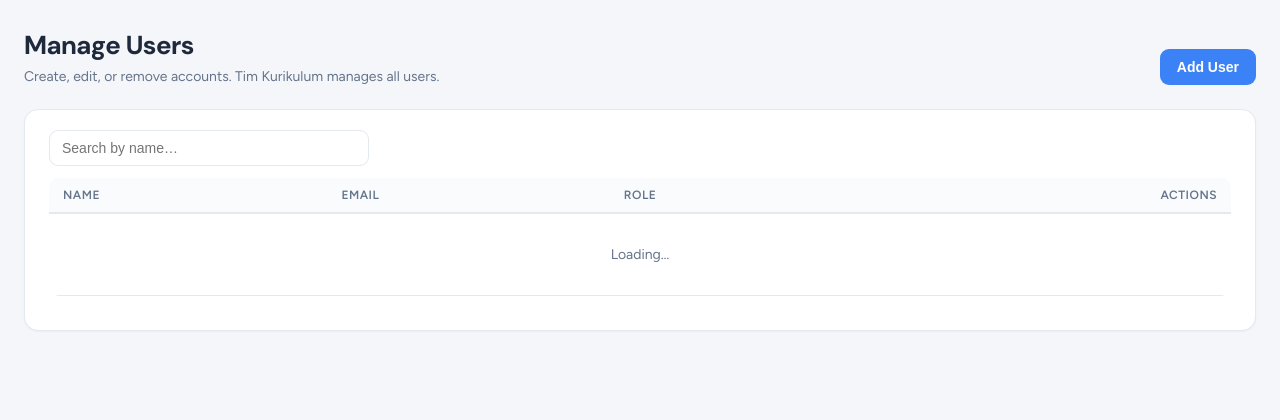
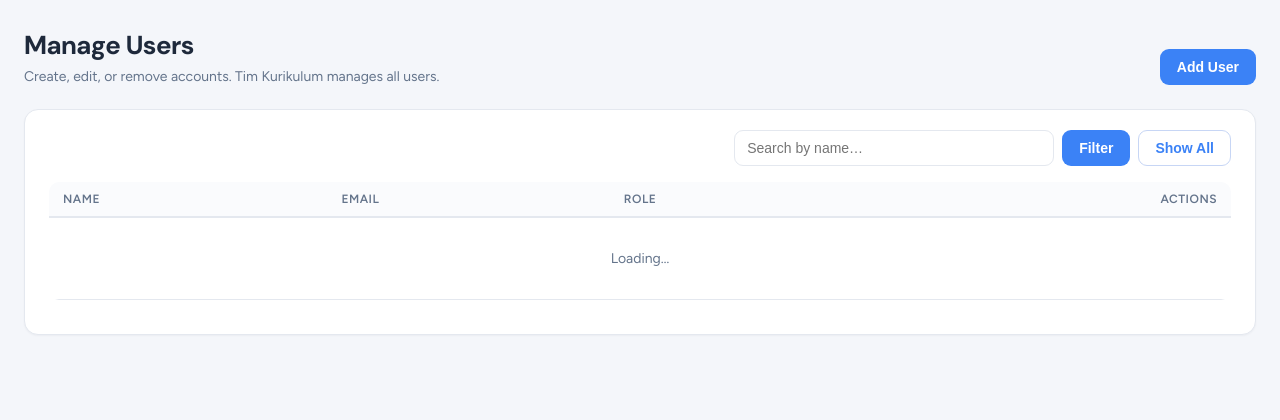
Before and after one commit to idris25muhammad/rubrix-assessment, a Python web app: template templates/users.html in a window 1280 px wide. Shown: the part 63-483 px from the top of the page. Run offline with Jinja, Linux system fonts and the light colour scheme; the template is opened without the code that fills it, so the values that code supplies are empty.

Commit message:
feat: make users list search and pagination non-realtime with Filter/Show All buttons

```diff
--- a/templates/users.html
+++ b/templates/users.html
@@ -13,8 +13,10 @@
 </section>
 
 <section class="card">
-  <div class="table-toolbar">
+  <div class="table-toolbar" style="margin-bottom: 16px; display: flex; gap: 8px; align-items: center; justify-content: flex-end;">
     <input type="text" id="user-search" placeholder="Search by name…" class="search-input">
+    <button class="btn btn-primary" id="btn-filter">Filter</button>
+    <button class="btn btn-outline" id="btn-show-all">Show All</button>
   </div>
   <div class="table-wrap">
     <table class="table" id="user-table">
@@ -118,15 +120,23 @@ function renderPagination(data) {
   }));
 }
 
-const searchInput = document.getElementById('user-search');
-let searchTimer;
-searchInput.addEventListener('input', () => {
-  clearTimeout(searchTimer);
-  searchTimer = setTimeout(() => {
-    currentSearch = searchInput.value.trim();
-    currentPage = 1;
-    loadUsers();
-  }, 300);
+function triggerUserFilter() {
+  currentSearch = document.getElementById('user-search').value.trim();
+  currentPage = 1;
+  loadUsers();
+}
+
+document.getElementById('btn-filter').addEventListener('click', triggerUserFilter);
+document.getElementById('user-search').addEventListener('keydown', (e) => {
+  if (e.key === 'Enter') {
+    triggerUserFilter();
+  }
+});
+document.getElementById('btn-show-all').addEventListener('click', () => {
+  document.getElementById('user-search').value = '';
+  currentSearch = '';
+  currentPage = 1;
+  loadUsers();
 });
 
 function openUserModal(id) {
```
